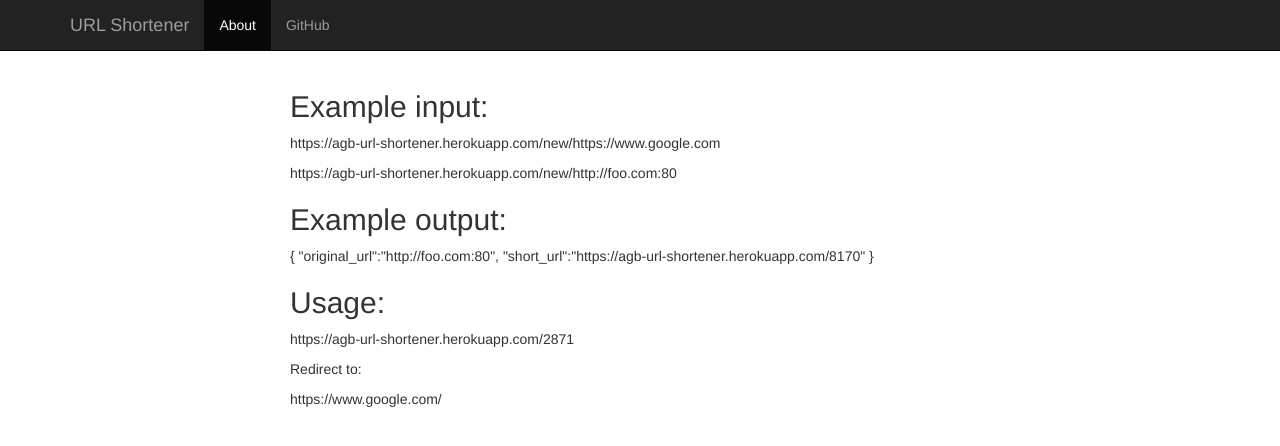
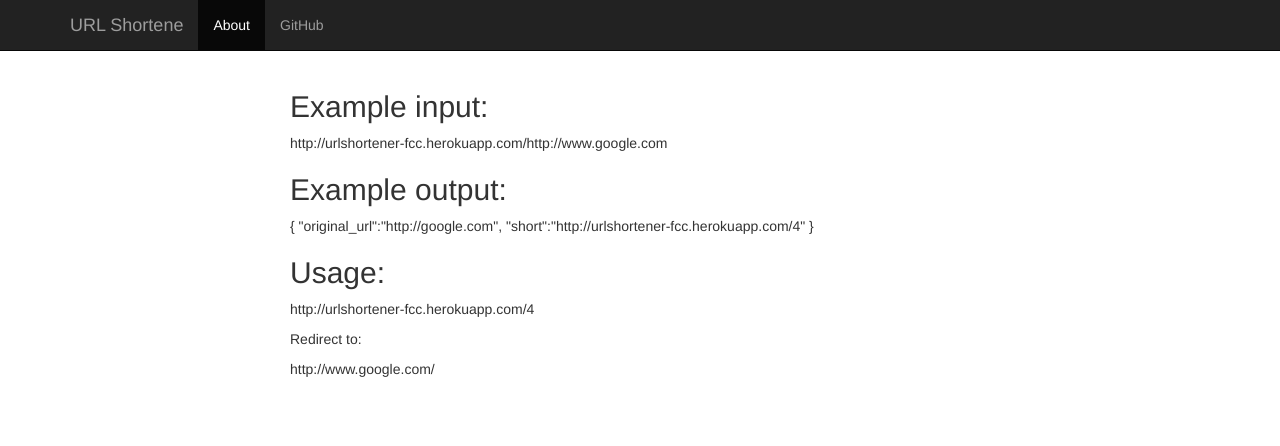
Before and after one commit to agbales/urlshortener-fcc, a website: page public/index.html in a window 1280 px wide. Drawn offline with nearby package versions, Linux system fonts and the light colour scheme.

Commit message:
url copy update

```diff
--- a/public/index.html
+++ b/public/index.html
@@ -20,7 +20,7 @@
             <span class="icon-bar"></span>
             <span class="icon-bar"></span>
           </button>
-          <a class="navbar-brand" href="#">URL Shortener</a>
+          <a class="navbar-brand" href="#">URL Shortene</a>
         </div>
         <div id="navbar" class="collapse navbar-collapse">
           <ul class="nav navbar-nav">
@@ -35,16 +35,15 @@
 
       <div class="usage-info" style="max-width: 700px; margin: 90px auto;">
       	<h2>Example input:</h2>
-        <p>https://agb-url-shortener.herokuapp.com/new/https://www.google.com</p>
-        <p>https://agb-url-shortener.herokuapp.com/new/http://foo.com:80</p>
+        <p>http://urlshortener-fcc.herokuapp.com/http://www.google.com</p>
 
         <h2>Example output:</h2>
-        <p>{ "original_url":"http://foo.com:80", "short_url":"https://agb-url-shortener.herokuapp.com/8170" }</p>
+        <p>{ "original_url":"http://google.com", "short":"http://urlshortener-fcc.herokuapp.com/4" }</p>
 
         <h2>Usage:</h2>
-        <p>https://agb-url-shortener.herokuapp.com/2871</p>
+        <p>http://urlshortener-fcc.herokuapp.com/4</p>
         <p>Redirect to:</p>
-        <p>https://www.google.com/</p>
+        <p>http://www.google.com/</p>
       </div>
 
     </div><!-- /.container -->
```
